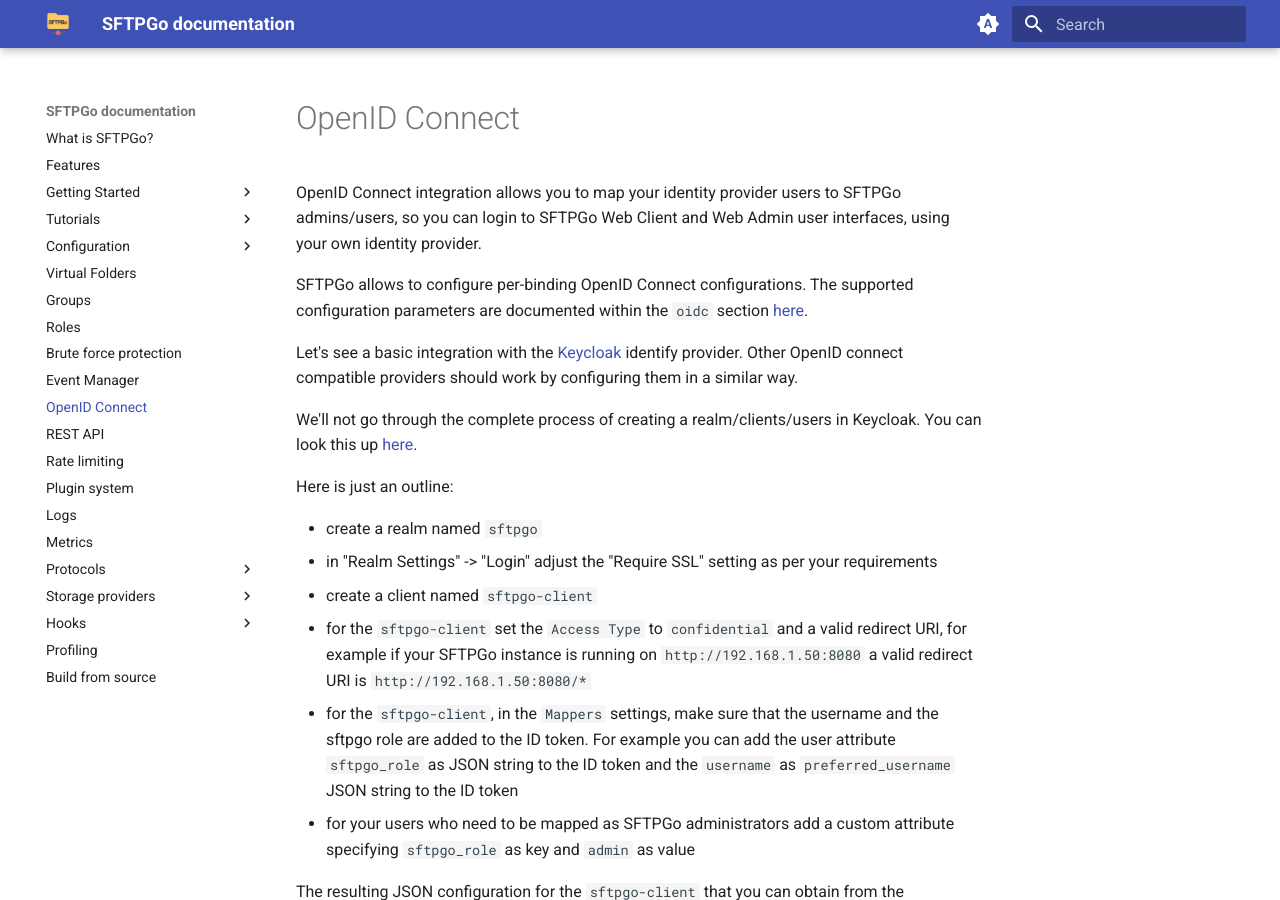
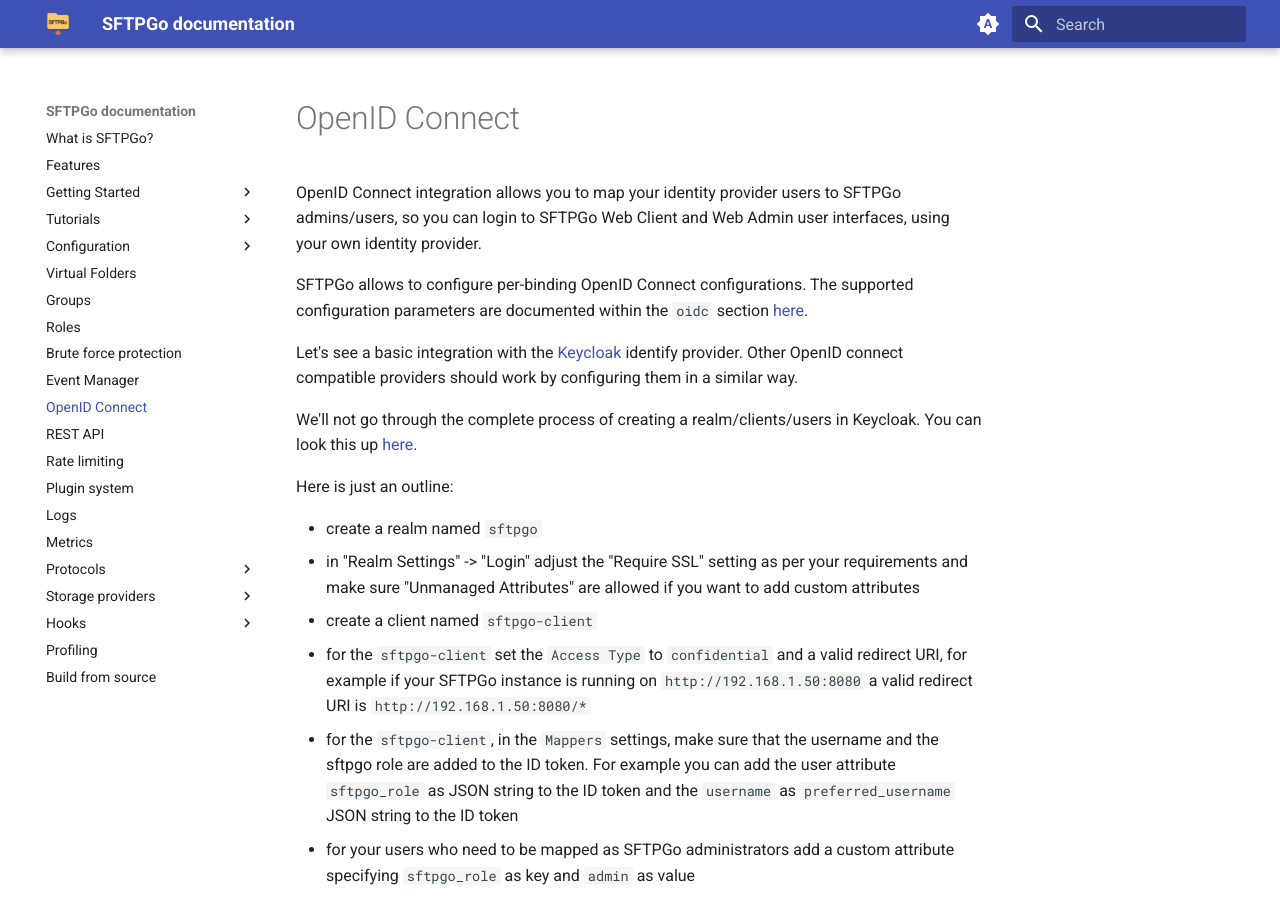
Before and after one commit to sftpgo/docs, an MkDocs documentation site: the page built from docs/oidc.md, in a window 1280 px wide and 900 px high. Built offline with MkDocs 1.6.1 and Material for MkDocs 9.7.7, drawn with Linux system fonts in a browser that asks for light colours; the version menu is left out.

Commit message:
OIDC: minor improvement
Signed-off-by: Nicola Murino <nicola.murino@gmail.com>

```diff
--- a/docs/oidc.md
+++ b/docs/oidc.md
@@ -12,7 +12,7 @@ We'll not go through the complete process of creating a realm/clients/users in K
 Here is just an outline:
 
 - create a realm named `sftpgo`
-- in "Realm Settings" -> "Login" adjust the "Require SSL" setting as per your requirements
+- in "Realm Settings" -> "Login" adjust the "Require SSL" setting as per your requirements and make sure "Unmanaged Attributes" are allowed if you want to add custom attributes
 - create a client named `sftpgo-client`
 - for the `sftpgo-client` set the `Access Type` to `confidential` and a valid redirect URI, for example if your SFTPGo instance is running on `http://192.168.1.50:8080` a valid redirect URI is `http://192.168.1.50:8080/*`
 - for the `sftpgo-client`, in the `Mappers` settings, make sure that the username and the sftpgo role are added to the ID token. For example you can add the user attribute `sftpgo_role` as JSON string to the ID token and the `username` as `preferred_username` JSON string to the ID token
```
